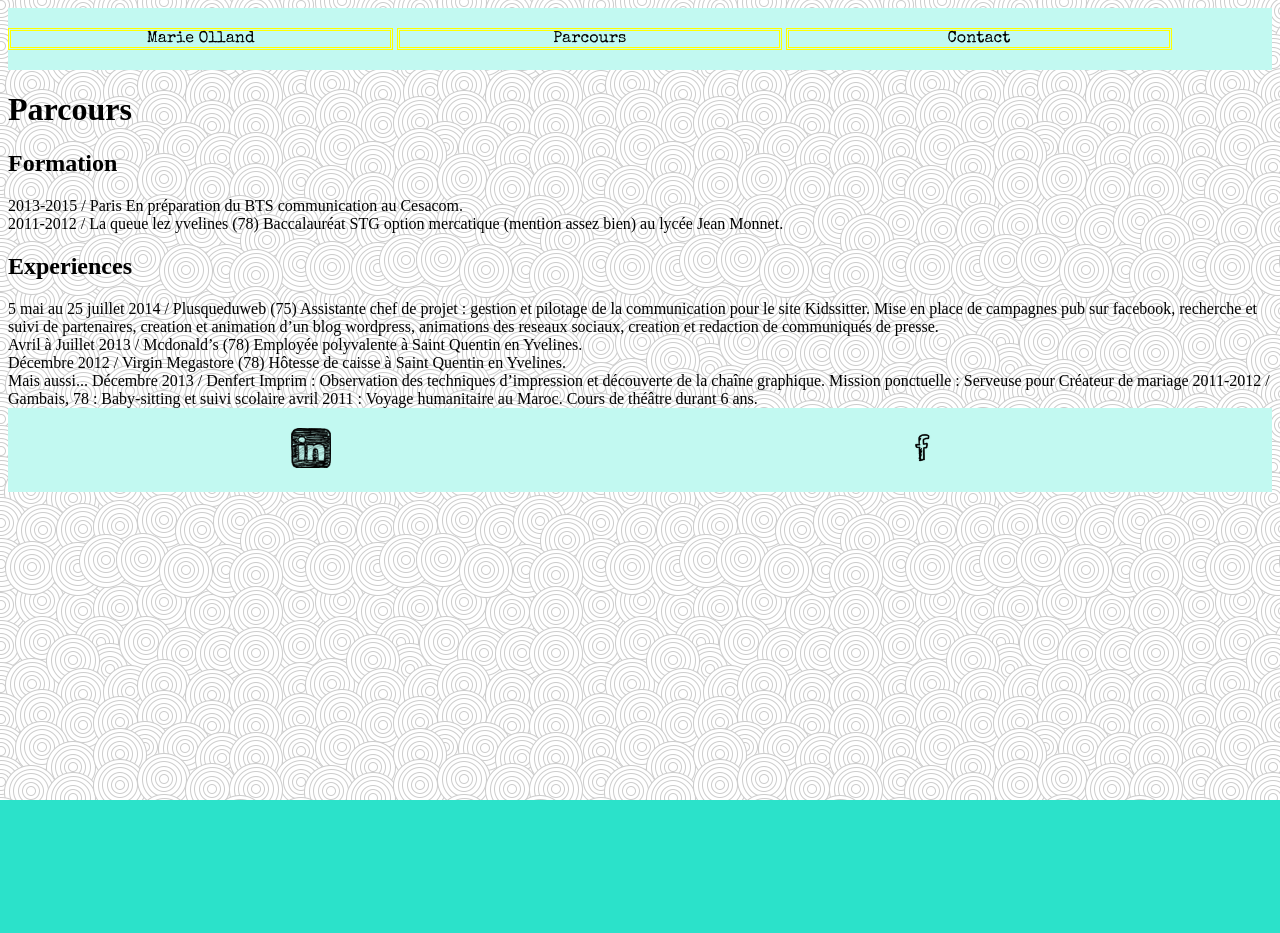
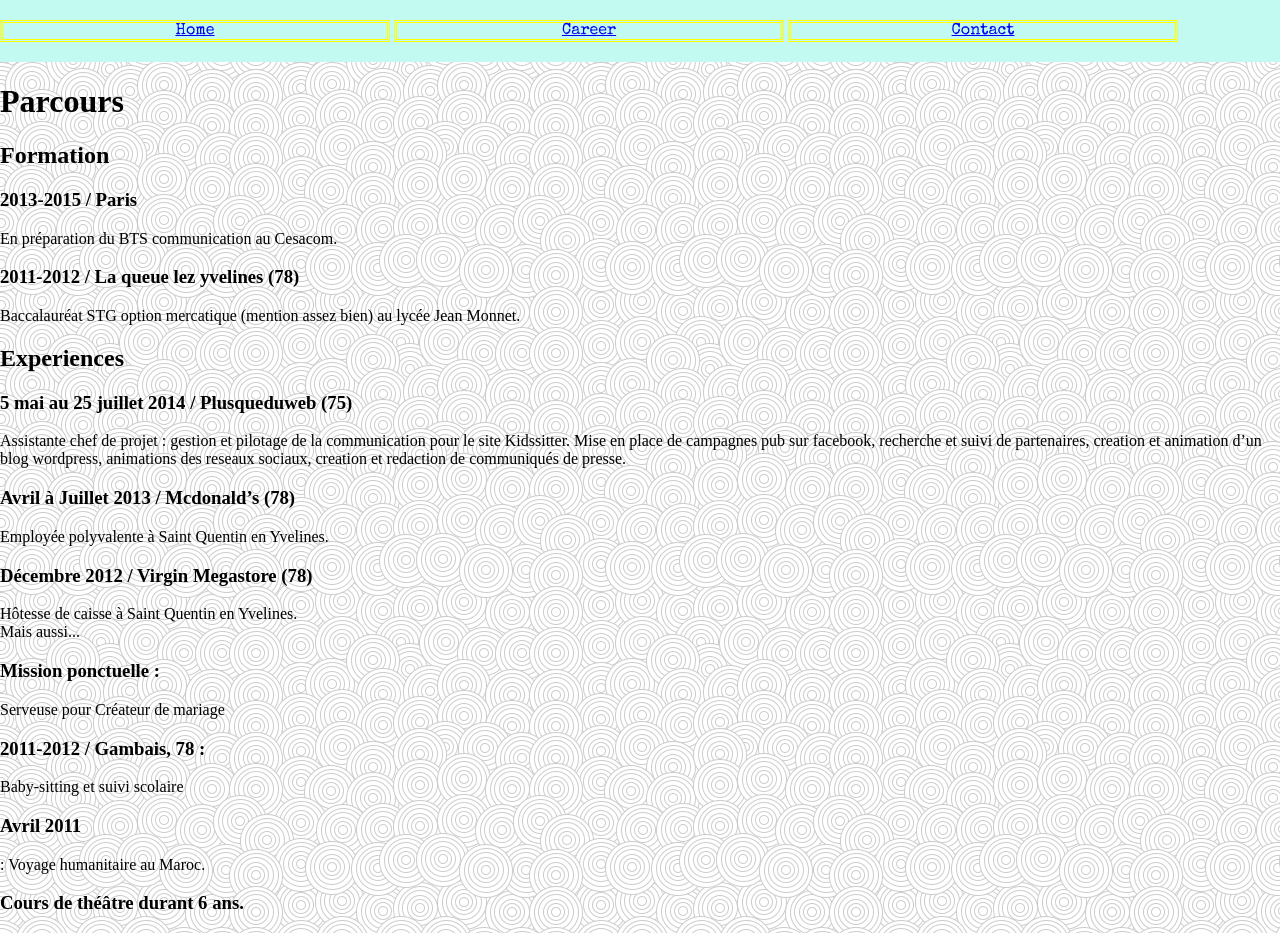
Before and after one commit to Martyoll/projet-test, a plain HTML site: page parcours.html in a window 1280 px wide. Shown: the top 933 px of the page. Before the commit the page ends 800 px from the top, so only its background shows below. Drawn offline with nearby package versions, Linux system fonts and the light colour scheme.

Commit message:
correction footer - titres redactionnel

```diff
--- a/parcours.html
+++ b/parcours.html
@@ -9,13 +9,13 @@
 
 </head>
 <body background="images/pattern.png">
-
+<div class="sitewrap">
     <header>
       <nav>
          <ul>
-      <li> Marie Olland</li>
-             <li> Parcours  </li>
-             <li> Contact  </li>
+       <li> <a href="index.html">Home</a></li>
+      <li> <a href="parcours.html">Career</a></li>
+              <li> <a href="contact.html">Contact</a></li>
          </ul>
 
       </nav>
@@ -26,50 +26,47 @@
          <h1>Parcours</h1>
 
         <ul>
-            <h2>Formation</h2
+            <h2>Formation</h2>
 
-<li> 2013-2015 / Paris
+            <li> <h3>2013-2015 / Paris </h3>
     En préparation du BTS communication au Cesacom. </li>
 
-<li>2011-2012 / La queue lez yvelines (78)
+            <li> <h3>2011-2012 / La queue lez yvelines (78)</h3>
 Baccalauréat STG option mercatique
     (mention assez bien) au lycée Jean Monnet. </li>
             </ul>
 
         <ul> <h2>Experiences</h2>
 
-<li>5 mai au 25 juillet 2014 / Plusqueduweb (75)
+            <li><h3>5 mai au 25 juillet 2014 / Plusqueduweb (75) </h3>
 Assistante chef de projet : gestion et pilotage de la communication  pour le site Kidssitter.
 Mise en place de campagnes pub sur facebook, recherche et suivi de partenaires, creation et animation d’un blog wordpress,
 animations des reseaux sociaux, creation et redaction de
     communiqués de presse. </li>
 
-<li>Avril à Juillet 2013 / Mcdonald’s (78)
+            <li> <h3>Avril à Juillet 2013 / Mcdonald’s (78)</h3>
     Employée polyvalente à Saint Quentin en Yvelines. </li>
 
-<li>Décembre 2012 / Virgin Megastore (78)
+            <li><h3>Décembre 2012 / Virgin Megastore (78)</h3>
 Hôtesse de caisse à Saint Quentin en Yvelines.
     </li>
         </ul>
     Mais aussi...
+<ul>
+        <li><h3> Mission ponctuelle : </h3>
+            Serveuse pour Créateur de mariage</li>
 
-Décembre 2013 / Denfert Imprim :
-Observation des techniques
-d’impression et découverte de la chaîne graphique.
+       <li> <h3>2011-2012 / Gambais, 78 :</h3>
+           Baby-sitting et suivi scolaire </li>
 
-Mission ponctuelle :
-Serveuse pour Créateur de mariage
+     <li>  <h3>Avril 2011 </h3>:
+         Voyage humanitaire au Maroc. </li>
 
-2011-2012 / Gambais, 78 :
-Baby-sitting et suivi scolaire
-
-avril 2011 :
-Voyage humanitaire au Maroc.
-
-Cours de théâtre durant 6 ans.
+    <li>  <h3>Cours de théâtre durant 6 ans. </h3> </li>
+    </ul<
 
     </main>
-
+    </div>
     <footer>
         <li><a href="http://fr.linkedin.com/pub/marie-olland/9b/5a0/198" target="_blank"><img src="images/linkedin.png" alt= "Linkedin" width="40px"> </a> </li>
         <li> <a href="https://www.facebook.com/MariOlland" target="_blank"><img src="images/facebook.png" alt= "Facebook" width="40px"> </a>  </li>
--- a/style.css
+++ b/style.css
@@ -1,5 +1,23 @@
 body {
     background-color:#2BE2CA}
+
+body, html{
+    height:100%;
+    margin: 0;
+}
+
+.sitewrap{
+    min-height: 100%;
+    margin-bottom: -84px;
+}
+
+.sitewrap:after {
+  content: "";
+  display: block;
+}
+.footer, .sitewrap:after {
+  height: 84px;
+}
 
 header {
     background-color:#C2F9F1;
```
Also changed, not shown: contact.html (+6 -4 lines), index.html (+5 -5 lines).
